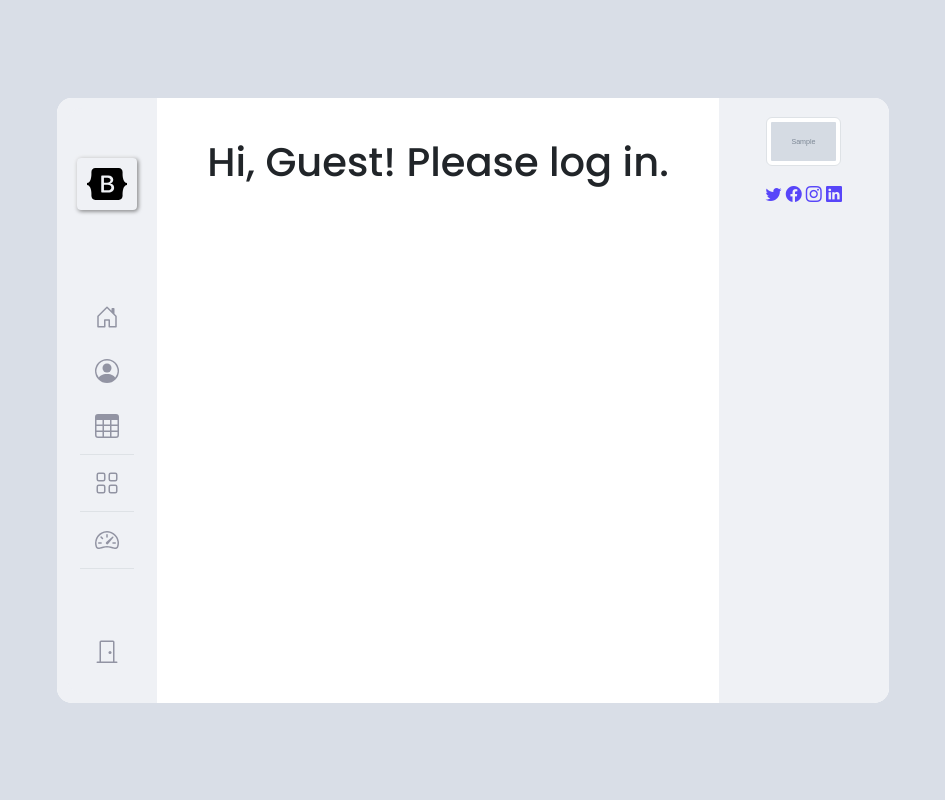
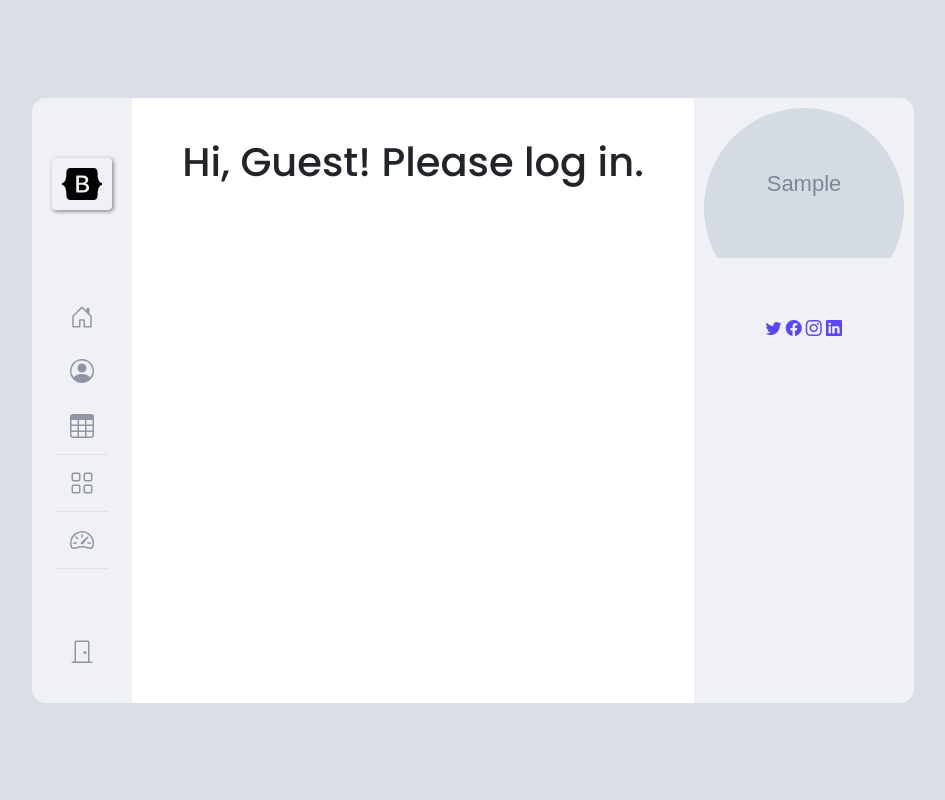
Before and after one commit to 0JCRG0/DjangoApp, a Django app: template DreamedJobAI/templates/DreamedJobAI/user/home-user.html in a window 1280 px wide. Shown: the whole page, without its empty margins (167-1112 px from the left). Run offline with Django 3.2, Linux system fonts and the light colour scheme; the template is opened without the code that fills it: most values are stand-ins (such as "Sample title", 1, 10 or a date in 2020); grey boxes marked "Sample" are stand-in pictures; some libraries are stand-ins or nearby versions.

Commit message:
fixed css

```diff
--- a/DreamedJobAI/static/DreamedJobAI/assets/css/sidebars.css
+++ b/DreamedJobAI/static/DreamedJobAI/assets/css/sidebars.css
@@ -903,12 +903,20 @@ div.content h4 {
   max-width: 50px;
 }
 
-
-
-.flex-shrink-0 .flex-column img {
-  max-width: 150px;
-}
-
 .flex-shrink-0 .flex-column {
   margin: 10px 10px 10px 10px;
 }
+
+.image-cropper {
+  width: 200px;
+  height: 200px;
+  position: relative;
+  overflow: hidden;
+  border-radius: 50%;
+}
+
+.image-cropper img {
+  display: inline;
+  margin: 0 auto;
+  width: auto;
+}
--- a/DreamedJobAI/templates/DreamedJobAI/user/home-user.html
+++ b/DreamedJobAI/templates/DreamedJobAI/user/home-user.html
@@ -15,8 +15,9 @@
 <!-- Sidebar right -->
 <div class="d-flex flex-column-right flex-shrink-0">
         <ul class="nav flex-column mb-auto text-center flex-end">
-            <img src="{{ profile_picture }}" alt="Profile" class="img-fluid img-thumbnail mx-auto d-block border w-50 h-50">
-            <h2>{{ user.first_name }} {{ user.last_name }}  </h2>
+            <div class="image-cropper mx-auto d-block">
+                <img src="{{ profile_picture }}" alt="Profile" class="img-fluid">
+            </div>
                     <div class="social-links mt-2">
                         <a href="#" class="twitter"><i class="bi bi-twitter"></i></a>
                         <a href="#" class="facebook"><i class="bi bi-facebook"></i></a>
--- a/DreamedJobAI/templates/DreamedJobAI/user/replace-profile-user.html
+++ b/DreamedJobAI/templates/DreamedJobAI/user/replace-profile-user.html
@@ -9,7 +9,7 @@
                 <div class="card">
                 <div class="card-body profile-card pt-4 d-flex flex-column align-items-center">
 
-                    <img src="{{ profile.picture.url }}" alt="Profile" class="img-fluid mx-auto d-block border w-50 h-50" >
+                    <img src="{{ profile.picture.url }}" alt="Profile" class="img-fluid rounded-circle mx-auto d-block border w-50 h-50" >
                     <h2>{{ user.first_name }} {{ user.last_name }}  </h2>
                     <div class="social-links mt-2">
                         <a href="#" class="twitter"><i class="bi bi-twitter"></i></a>
```
